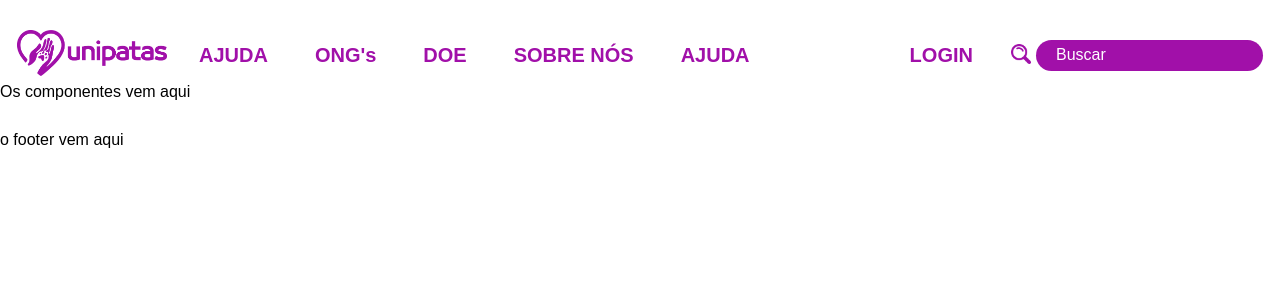
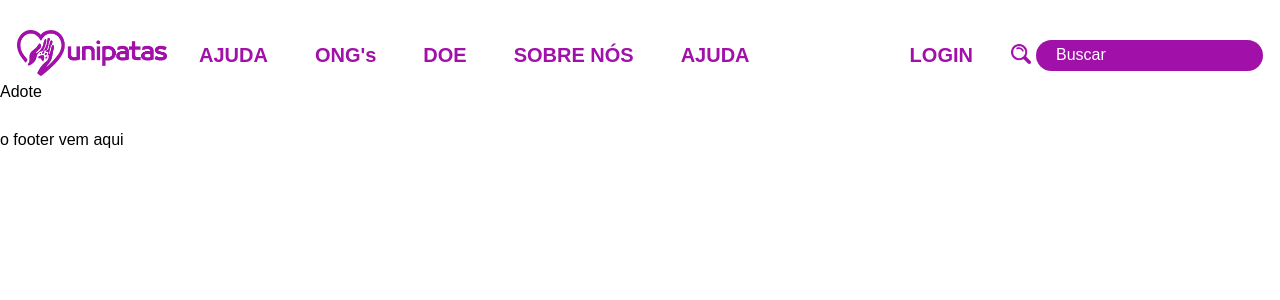
Before and after one commit to UniPatas/UniPatas, a Next.js app: page /adote in a window 1280 px wide. Shown: the top 300 px of the page. Built offline with nearby package versions, Linux system fonts and the light colour scheme; a web font is replaced by a local one.

Commit message:
Modificação das rotas, solucionado caso da tela de login.

```diff
--- a/src/app/adote/layout.jsx
+++ b/src/app/adote/layout.jsx
@@ -1,7 +1,11 @@
-export default function Layout() {
+import Layout from "@/components/Layout";
+
+export default function AdoteLayout() {
   return (
     <>
-      <h1>Os componentes vem aqui</h1>
+      <Layout>
+        <h1>Adote</h1>
+      </Layout>
     </>
   );
 }
--- a/src/app/ajuda/layout.jsx
+++ b/src/app/ajuda/layout.jsx
@@ -1,7 +1,11 @@
-export default function Layout() {
+import Layout from "@/components/Layout";
+
+export default function AjudaLayout() {
   return (
     <>
-      <h1>Os componentes vem aqui</h1>
+      <Layout>
+        <h1>Ajuda</h1>
+      </Layout>
     </>
   );
 }
--- a/src/app/doe/layout.jsx
+++ b/src/app/doe/layout.jsx
@@ -1,7 +1,11 @@
-export default function Layout() {
+import Layout from "@/components/Layout";
+
+export default function DoeLayout() {
   return (
     <>
-      <h1>Os componentes vem aqui</h1>
+      <Layout>
+        <h1>Doe</h1>
+      </Layout>
     </>
   );
 }
--- a/src/app/layout.jsx
+++ b/src/app/layout.jsx
@@ -1,6 +1,5 @@
 import { Anybody } from "next/font/google";
 import "./globals.css";
-import { NavBar } from "@/components/Home/NavBar";
 
 const anybody = Anybody({
   subsets: ["latin"],
@@ -16,11 +15,8 @@ export default function RootLayout({ children }) {
   return (
     <html lang="pt-br">
       <body className={anybody.className}>
-        <NavBar />
         {children}
-        <>
-          <br></br>o footer vem aqui
-        </>
+        <></>
       </body>
     </html>
   );
--- a/src/app/ongs/layout.jsx
+++ b/src/app/ongs/layout.jsx
@@ -1,7 +1,11 @@
-export default function Layout() {
+import Layout from "@/components/Layout";
+
+export default function OngsLayout() {
   return (
     <>
-      <h1>Os componentes vem aqui</h1>
+      <Layout>
+        <h1>Ong's</h1>
+      </Layout>
     </>
   );
 }
--- a/src/app/page.jsx
+++ b/src/app/page.jsx
@@ -1,9 +1,12 @@
 import { SliderOngs } from "@/components/Home/SliderOngs/SliderOngs";
+import Layout from "@/components/Layout";
 
 export default function Home() {
   return (
     <>
-      <SliderOngs />
+      <Layout>
+        <SliderOngs />
+      </Layout>
     </>
   );
 }
--- a/src/app/sobre-nos/layout.jsx
+++ b/src/app/sobre-nos/layout.jsx
@@ -1,7 +1,11 @@
-export default function Layout() {
+import Layout from "@/components/Layout";
+
+export default function SobrNosLayout() {
   return (
     <>
-      <h1>Os componentes vem aqui</h1>
+      <Layout>
+        <h1>Sobre Nós</h1>
+      </Layout>
     </>
   );
 }
--- /dev/null
+++ b/src/components/Layout.jsx
@@ -0,0 +1,11 @@
+import { NavBar } from "@/components/Home/NavBar";
+
+export default function Layout({ children }) {
+  return (
+    <>
+      <NavBar />
+      {children}
+      <br></br>o footer vem aqui
+    </>
+  );
+}
```
